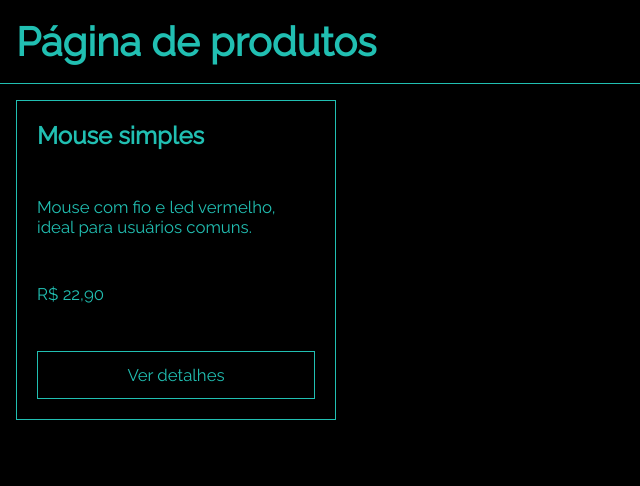
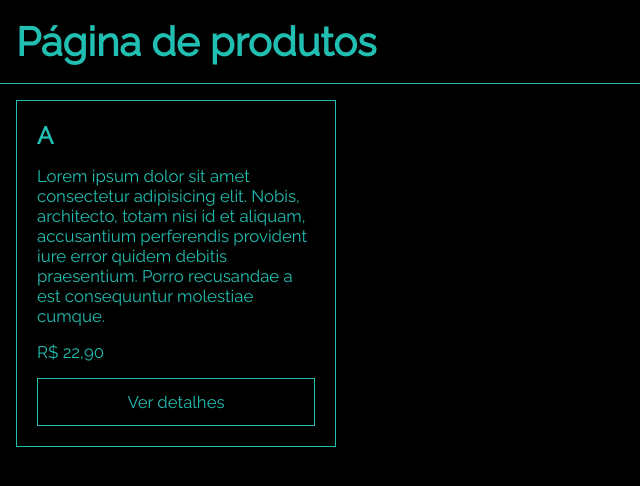
Before and after one commit to LessaApolinario/docs-docker, a React (Vite) app: page /home in a window 1280 px wide. Shown: the top 486 px of the page, without its empty margins (0-640 px from the left). Built offline with nearby package versions, Linux system fonts and the light colour scheme.

Commit message:
Add loading component for products

```diff
--- a/src/ui/frontend/app/styles.module.scss
+++ b/src/ui/frontend/app/styles.module.scss
@@ -1,4 +1,4 @@
 .container {
   width: 100%;
-  min-height: 100%;
+  height: 100%;
 }
--- /dev/null
+++ b/src/ui/frontend/components/Loading/index.tsx
@@ -0,0 +1,11 @@
+import styles from './styles.module.scss';
+
+interface Props {
+  text?: string;
+}
+
+function Loading({ text }: Props) {
+  return <div className={styles.container}>{text ?? 'Carregando...'}</div>;
+}
+
+export { Loading };
--- /dev/null
+++ b/src/ui/frontend/components/Loading/styles.module.scss
@@ -0,0 +1,8 @@
+.container {
+  width: 100%;
+  height: 100%;
+
+  display: flex;
+  align-items: center;
+  justify-content: center;
+}
--- a/src/ui/frontend/pages/HomePage/index.tsx
+++ b/src/ui/frontend/pages/HomePage/index.tsx
@@ -1,9 +1,11 @@
-import { useEffect } from 'react';
+import { Suspense, useEffect } from 'react';
 import styles from './styles.module.scss';
 import { useNavigate } from 'react-router-dom';
 import { Header } from '../../components/Header';
+import { Loading } from '../../components/Loading';
+import { GenericList } from '../../components/GenericList';
+import { Product } from '../../../../core/domain/models/Product';
 import { ProductCard } from '../../components/productCard';
-import { Product } from '../../../../core/domain/models/Product';
 
 function HomePage() {
   const navigate = useNavigate();
@@ -12,20 +14,30 @@ function HomePage() {
     navigate('/home');
   }, [navigate]);
 
+  function renderProduct(product: Product) {
+    return <ProductCard key={product.id} data={product} />;
+  }
+
   return (
     <div className={styles.container}>
       <Header text="Página de produtos" />
 
       <main>
-        <ProductCard
-          data={Product.fromJSON({
-            name: 'Mouse simples',
-            description:
-              'Mouse com fio e led vermelho, ideal para usuários comuns.',
-            price: 22.9,
-            quantity: 20,
-          })}
-        />
+        <Suspense fallback={<Loading text="Carregando produtos..." />}>
+          <GenericList<Product>
+            className={styles.products}
+            data={[
+              Product.fromJSON({
+                name: 'A',
+                description:
+                  'Lorem ipsum dolor sit amet consectetur adipisicing elit. Nobis, architecto, totam nisi id et aliquam, accusantium perferendis provident iure error quidem debitis praesentium. Porro recusandae a est consequuntur molestiae cumque.',
+                price: 22.9,
+                quantity: 20,
+              }),
+            ]}
+            renderItem={renderProduct}
+          />
+        </Suspense>
       </main>
     </div>
   );
--- a/src/ui/frontend/pages/HomePage/styles.module.scss
+++ b/src/ui/frontend/pages/HomePage/styles.module.scss
@@ -2,9 +2,10 @@
 
 .container {
   width: 100%;
-  min-width: 100%;
+  height: 100%;
 
   main {
+    height: 100%;
     padding: 1rem;
   }
 }
--- a/src/ui/frontend/styles/globlals.scss
+++ b/src/ui/frontend/styles/globlals.scss
@@ -16,7 +16,7 @@ html,
 body,
 #root {
   width: 100%;
-  min-height: 100%;
+  height: 100%;
 
   color: $secondary;
   background-color: $primary
```
